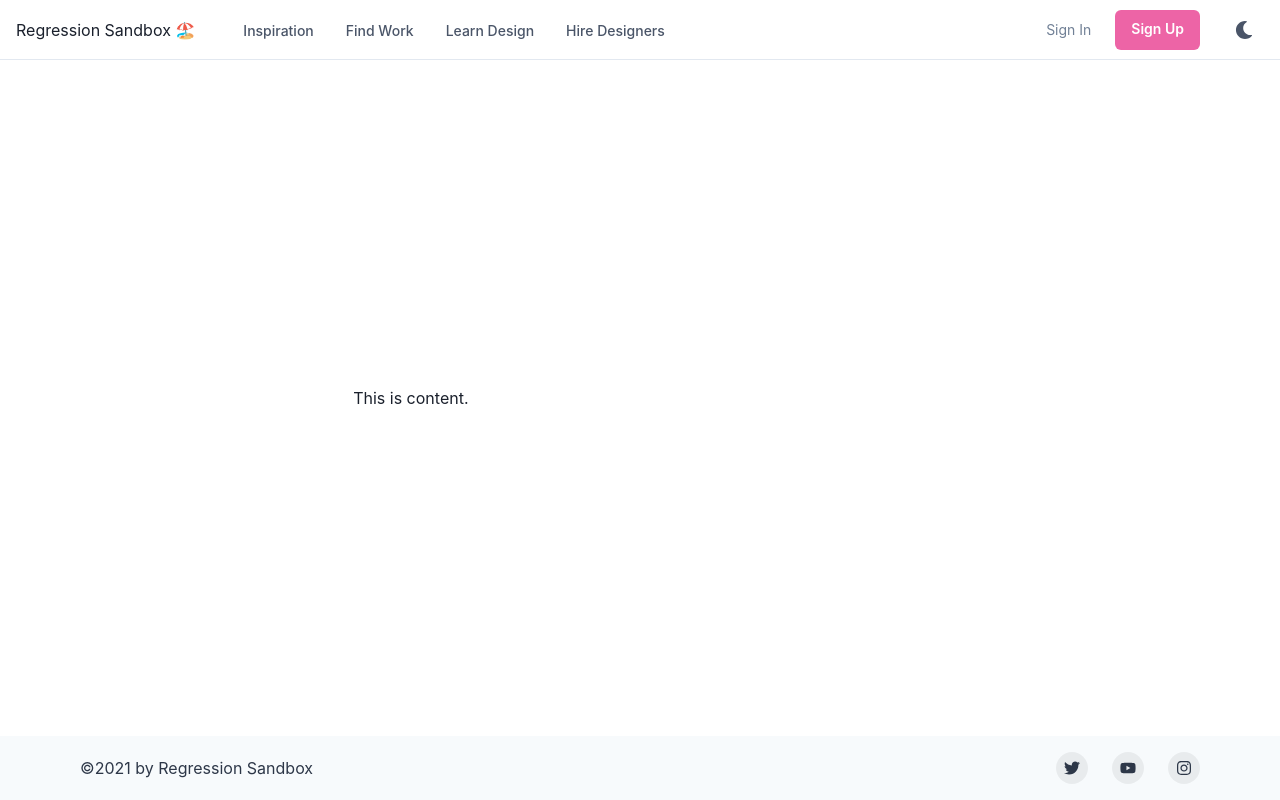
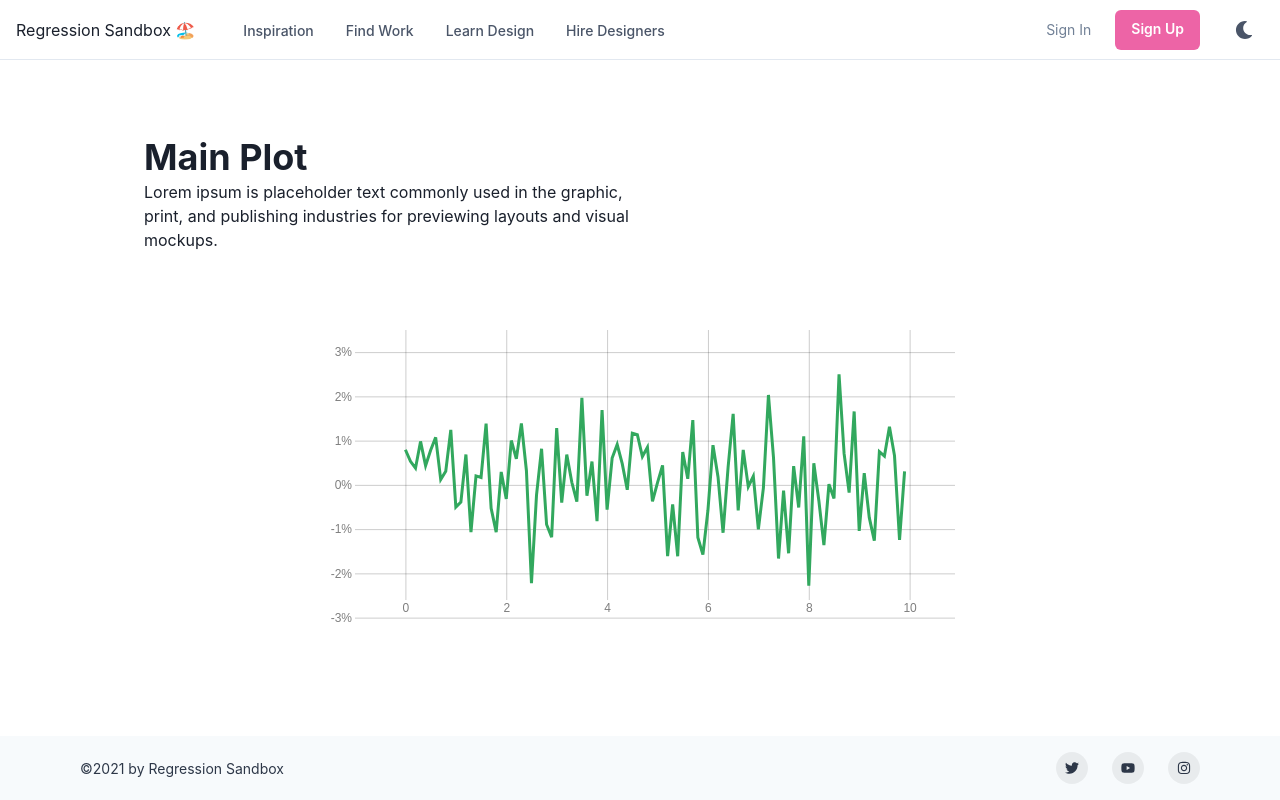
Before and after one commit to joypauls/regression-sandbox, a React (Create React App) app: page / in a window 1280 px wide. Built offline with nearby package versions, Linux system fonts and the light colour scheme.

Commit message:
trying a simple d3 chart

```diff
--- a/package.json
+++ b/package.json
@@ -10,11 +10,14 @@
     "@testing-library/jest-dom": "^5.14.1",
     "@testing-library/react": "^10.4.9",
     "@testing-library/user-event": "^12.8.3",
+    "d3": "^7.0.3",
     "framer-motion": "^4.1.17",
+    "hookrouter": "^1.2.5",
     "react": "^17.0.2",
     "react-dom": "^17.0.2",
     "react-icons": "^3.11.0",
     "react-scripts": "4.0.3",
+    "typescript": "^4.4.3",
     "web-vitals": "^0.2.4"
   },
   "scripts": {
--- a/src/App.js
+++ b/src/App.js
@@ -9,6 +9,7 @@ import {
   VStack,
   Code,
   Grid,
+  Heading,
   theme,
 } from '@chakra-ui/react';
 import { ColorModeSwitcher } from './ColorModeSwitcher';
@@ -16,6 +17,7 @@ import { Logo } from './Logo';
 
 import WithSubnavigation from "./navbar";
 import SmallWithSocial from "./footer";
+import Plot from "./plot"
 
 function App() {
   return (
@@ -23,8 +25,15 @@ function App() {
       <Flex direction="column" minHeight="100vh">
         <WithSubnavigation/>
         <Flex flex="1" direction="column" justifyContent="center">
-          <Container>
-            This is content.
+          <Container maxWidth="80%">
+            <Heading as="h3">
+              Main Plot
+            </Heading>
+            <Text mb="3rem" maxWidth={["100%", "100%", "50%"]}>
+              Lorem ipsum is placeholder text commonly used in the graphic, print, and
+              publishing industries for previewing layouts and visual mockups.
+            </Text>
+            <Plot/>
           </Container>
         </Flex>
         <SmallWithSocial/>
--- a/src/footer.tsx
+++ b/src/footer.tsx
@@ -56,7 +56,9 @@ export default function SmallWithSocial() {
         direction={{ base: 'column', md: 'row' }}
         spacing={4}
         justify={{ base: 'center', md: 'space-between' }}
-        align={{ base: 'center', md: 'center' }}>
+        align={{ base: 'center', md: 'center' }}
+        fontSize={'sm'}
+      >
         <Text>
           ©{new Date().getFullYear()} by {siteTitle}
         </Text>
--- /dev/null
+++ b/src/plot.js
@@ -0,0 +1,81 @@
+/** App.js */
+import React from "react";
+import {
+  Flex
+} from '@chakra-ui/react';
+
+import TestChart from "./testChart";
+
+import * as d3 from "d3";
+
+function gaussianNoise(n, mu=0, sigma=1, clip=true) {
+  let gen = d3.randomNormal(mu, sigma);
+  let data = [];
+  for (let i = 0; i < n; i++) {
+    let sample = gen();
+    // apply clipping at 2.5*sigma
+    if (clip === true) {
+      let bound = 2.5*sigma;
+      if (sample > bound) {
+        sample = bound;
+      } else if (sample < -bound) {
+        sample = -bound;
+      }
+    }
+    data.push(sample);
+  }
+  return data;
+}
+
+function generateTestData(n, dim, mu=0, sigma=1) {
+  let xMax = 10; // arbitrary for now
+
+  let x = [...Array(n).keys()];
+  x = x.map(x => x * (10 / n))
+  // let y = x.map(el => (Math.sin((0.017 * el) - 1)) );
+  let y = gaussianNoise(x.length, mu, sigma)
+  // let noisyY = y.map((el, i) => (el + noise[i]))
+  // let smoothedY = convolve1D(noisyY);
+
+  // let rangeScale = d3.scaleLinear().domain([d3.min(noisyY), d3.max(noisyY)]).range([0, INNER_HEIGHT]);
+  // let domainScale = d3.scaleLinear().domain([d3.min(x), d3.max(x)]).range([0, WIDTH]);
+  // let scaledY = y.map((d) => (dim.HEIGHT - rangeScale(d) - HEIGHT_PAD));
+  // let scaledX = x.map((d) => domainScale(d));
+
+  // return {x: scaledX, y: scaledY};
+
+  let data = x.map((x, i) => { return({x: x, y: y[i]}) });
+  // console.log(data);
+  // console.log(data.items);
+  return data;
+}
+
+const data = {
+  name: "Test",
+  color: "#32a85e",
+  records: generateTestData(100)
+};
+
+const dimensions = {
+  width: 600,
+  height: 300,
+  margin: {
+    top: 30,
+    right: 30,
+    bottom: 30,
+    left: 60
+  }
+};
+
+const Plot = () => {
+  return (
+    <Flex className="MainPlot" justifyContent="center">
+      <TestChart
+        data={[data]}
+        dimensions={dimensions}
+      />
+    </Flex>
+  );
+}
+
+export default Plot;
--- /dev/null
+++ b/src/testChart.js
@@ -0,0 +1,83 @@
+/** MultilineChart.js */
+import React from "react";
+import * as d3 from "d3";
+
+
+const TestChart = ({ data = [], dimensions = {} }) => {
+  const svgRef = React.useRef(null);
+  const { width, height, margin = {} } = dimensions;
+  const svgWidth = width + margin.left + margin.right;
+  const svgHeight = height + margin.top + margin.bottom;
+
+  React.useEffect(() => {
+    const xScale = d3
+      .scaleLinear()
+      .domain([
+        d3.min(data[0].records, (d) => d.x) - 1,
+        d3.max(data[0].records, (d) => d.x) + 1
+      ])
+      .range([0, width]);
+    const yScale = d3
+      .scaleLinear()
+      .domain([
+        d3.min(data[0].records, (d) => d.y) - 1,
+        d3.max(data[0].records, (d) => d.y) + 1
+      ])
+      .range([height, 0]);
+    // Create root container where we will append all other chart elements
+    const svgEl = d3.select(svgRef.current);
+    svgEl.selectAll("*").remove(); // Clear svg content before adding new elements
+    const svg = svgEl
+      .append("g")
+      .attr("transform", `translate(${margin.left},${margin.top})`);
+    // Add X grid lines with labels
+    const xAxis = d3
+      .axisBottom(xScale)
+      .ticks(5)
+      .tickSize(-height + margin.bottom);
+    const xAxisGroup = svg
+      .append("g")
+      .attr("transform", `translate(0, ${height - margin.bottom})`)
+      .call(xAxis);
+    xAxisGroup.select(".domain").remove();
+    xAxisGroup.selectAll("line").attr("stroke", "rgba(0, 0, 0, 0.2)");
+    xAxisGroup
+      .selectAll("text")
+      .attr("opacity", 0.5)
+      .attr("color", "black")
+      .attr("font-size", "0.75rem");
+    // Add Y grid lines with labels
+    const yAxis = d3
+      .axisLeft(yScale)
+      .ticks(5)
+      .tickSize(-width)
+      .tickFormat((val) => `${val}%`);
+    const yAxisGroup = svg.append("g").call(yAxis);
+    yAxisGroup.select(".domain").remove();
+    yAxisGroup.selectAll("line").attr("stroke", "rgba(0, 0, 0, 0.2)");
+    yAxisGroup
+      .selectAll("text")
+      .attr("opacity", 0.5)
+      .attr("color", "black")
+      .attr("font-size", "0.75rem");
+    // Draw the lines
+    const line = d3
+      .line()
+      .x((d) => xScale(d.x))
+      .y((d) => yScale(d.y));
+
+    svg
+      .selectAll(".line")
+      .data(data)
+      .enter()
+      .append("path")
+      .attr("fill", "none")
+      .attr("stroke", (d) => d.color)
+      .attr("stroke-width", 3)
+      .attr("d", (d) => line(d.records));
+  }, [data]);
+
+  return <svg ref={svgRef} width={svgWidth} height={svgHeight} />;
+};
+
+export default TestChart;
```
Also changed, not shown: 2 other files (tests, documents, lock files or other folders).
